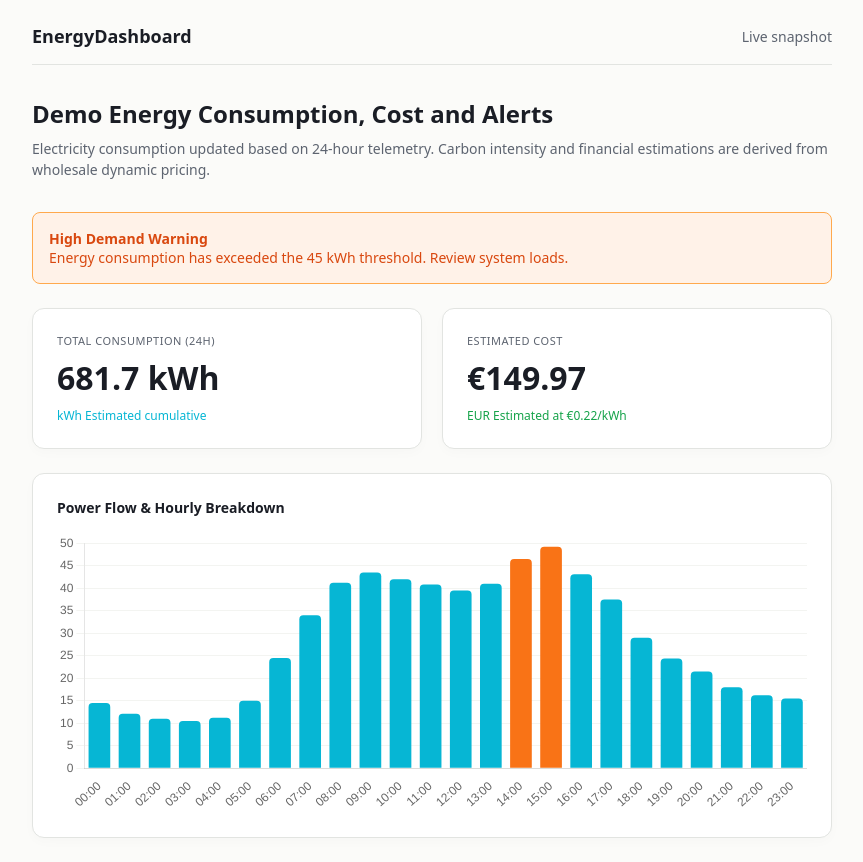
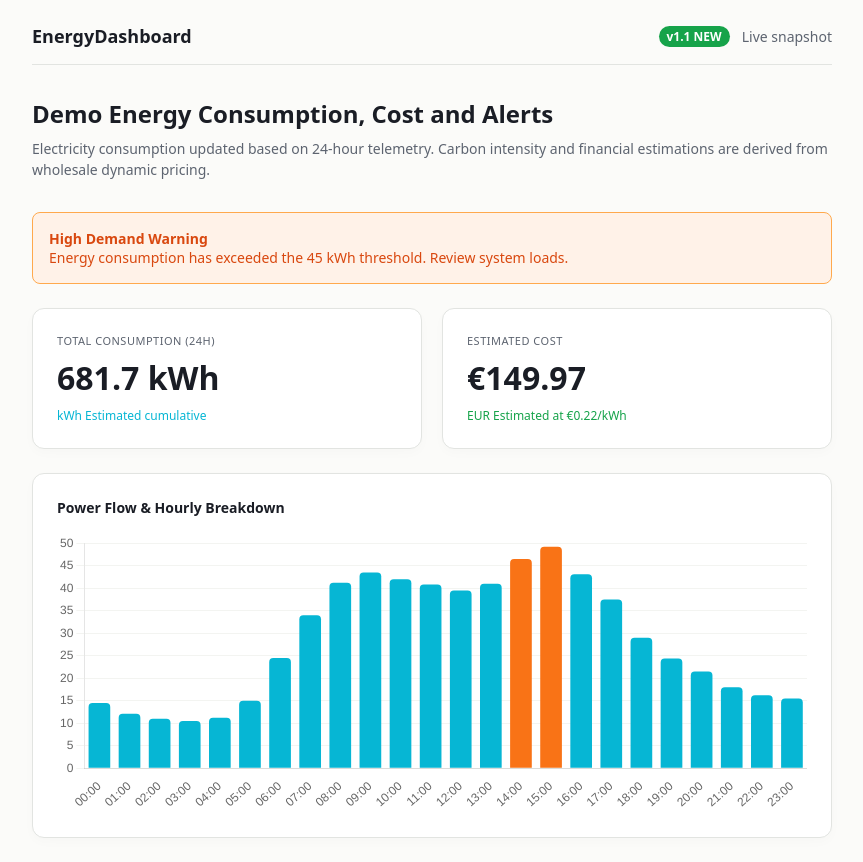
Before and after one commit to marijaannaadamsone/energy-monitoring-dashboard, a plain HTML site: page index.html in a window 1280 px wide. Shown: the whole page, without its empty margins (208-1071 px from the left). Drawn offline with nearby package versions, Linux system fonts and the light colour scheme.

Commit message:
Update dashboard header v.1.1

```diff
--- a/index.html
+++ b/index.html
@@ -62,7 +62,10 @@
     <div class="container">
         <nav>
             <strong style="font-size: 18px;">EnergyDashboard</strong>
-            <span style="font-size: 14px; color: #5d6470;">Live snapshot</span>
+            <div style="display: flex; align-items: center; gap: 12px;">
+                <span style="background-color: #16a34a; color: white; padding: 2px 8px; border-radius: 12px; font-size: 12px; font-weight: bold;">v1.1 NEW</span>
+                <span style="font-size: 14px; color: #5d6470;">Live snapshot</span>
+            </div>
         </nav>
 
         <div style="margin-bottom: 32px;">
```
